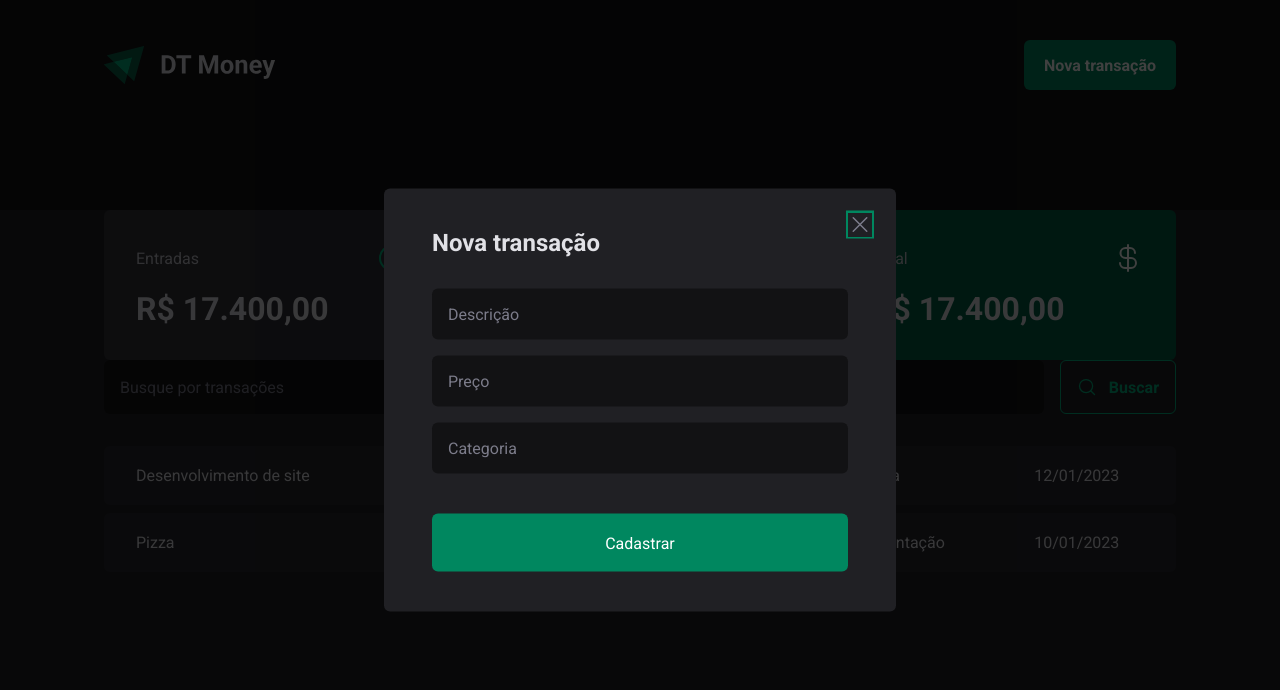
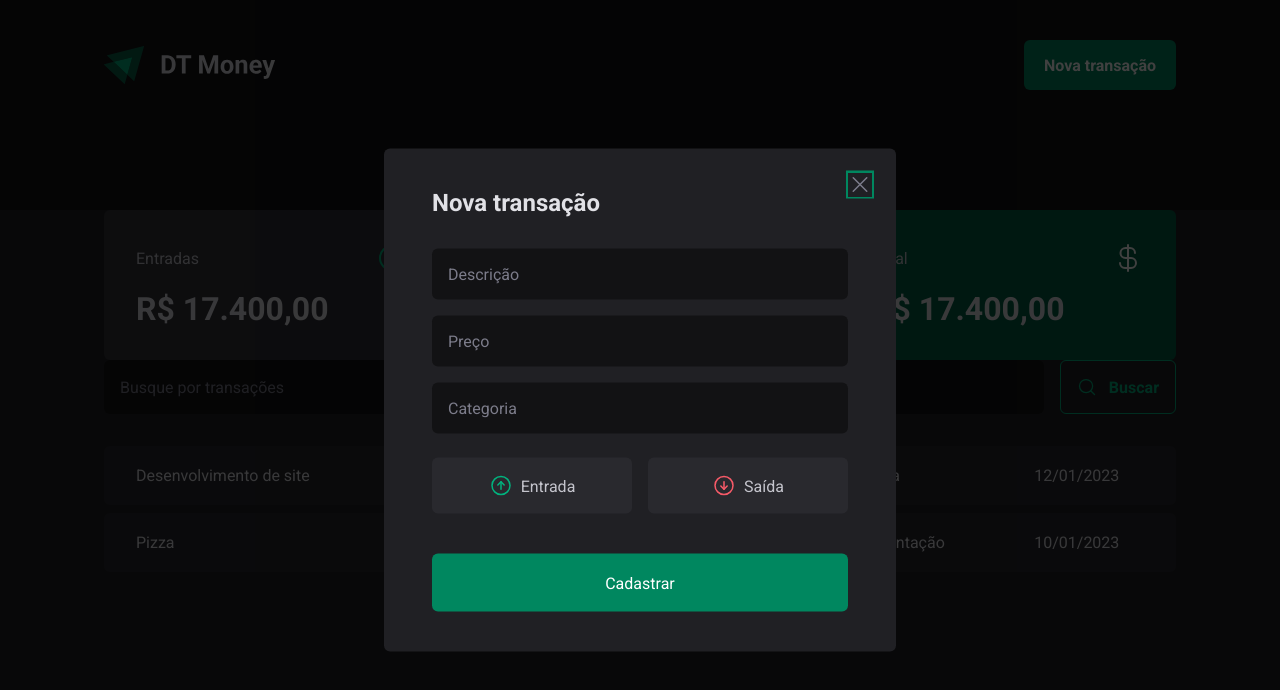
Before and after one commit to jerp86/03-dt-money, a React (Vite) app: page / in a window 1280 px wide. Both pictures are taken after a click on the button "Nova transação". Shown: the top 690 px of the page. Built offline with nearby package versions, Linux system fonts and the light colour scheme.

Commit message:
add TransactionType

```diff
--- a/src/components/NewTransactionModal/index.tsx
+++ b/src/components/NewTransactionModal/index.tsx
@@ -1,6 +1,12 @@
 import * as Dialog from '@radix-ui/react-dialog'
-import { X } from 'phosphor-react'
-import { CloseButton, Content, Overlay } from './styles'
+import { ArrowCircleDown, ArrowCircleUp, X } from 'phosphor-react'
+import {
+  CloseButton,
+  Content,
+  Overlay,
+  TransactionType,
+  TransactionTypeButton,
+} from './styles'
 
 export const NewTransactionModal = () => (
   <Dialog.Portal>
@@ -18,6 +24,18 @@ export const NewTransactionModal = () => (
         <input type="number" placeholder="Preço" required />
         <input type="text" placeholder="Categoria" required />
 
+        <TransactionType>
+          <TransactionTypeButton variant="income">
+            <ArrowCircleUp size={24} />
+            Entrada
+          </TransactionTypeButton>
+
+          <TransactionTypeButton variant="outcome">
+            <ArrowCircleDown size={24} />
+            Saída
+          </TransactionTypeButton>
+        </TransactionType>
+
         <button type="submit">Cadastrar</button>
       </form>
     </Content>
--- a/src/components/NewTransactionModal/styles.ts
+++ b/src/components/NewTransactionModal/styles.ts
@@ -65,3 +65,31 @@ export const CloseButton = styled(Dialog.Close)`
   line-height: 0;
   color: ${(p) => p.theme['gray-500']};
 `
+
+export const TransactionType = styled.div`
+  display: grid;
+  grid-template-columns: repeat(2, 1fr);
+  gap: 1.6rem;
+  margin-top: 0.8rem;
+`
+
+interface TransactionTypeButtonProps {
+  variant: 'income' | 'outcome'
+}
+
+export const TransactionTypeButton = styled.button<TransactionTypeButtonProps>`
+  background-color: ${(p) => p.theme['gray-700']};
+  padding: 1.6rem;
+  display: flex;
+  align-items: center;
+  justify-content: center;
+  gap: 0.8rem;
+  border-radius: 6px;
+  border: 0;
+  color: ${(p) => p.theme['gray-300']};
+
+  svg {
+    color: ${(p) =>
+      p.variant === 'income' ? p.theme['green-300'] : p.theme['red-300']};
+  }
+`
```
